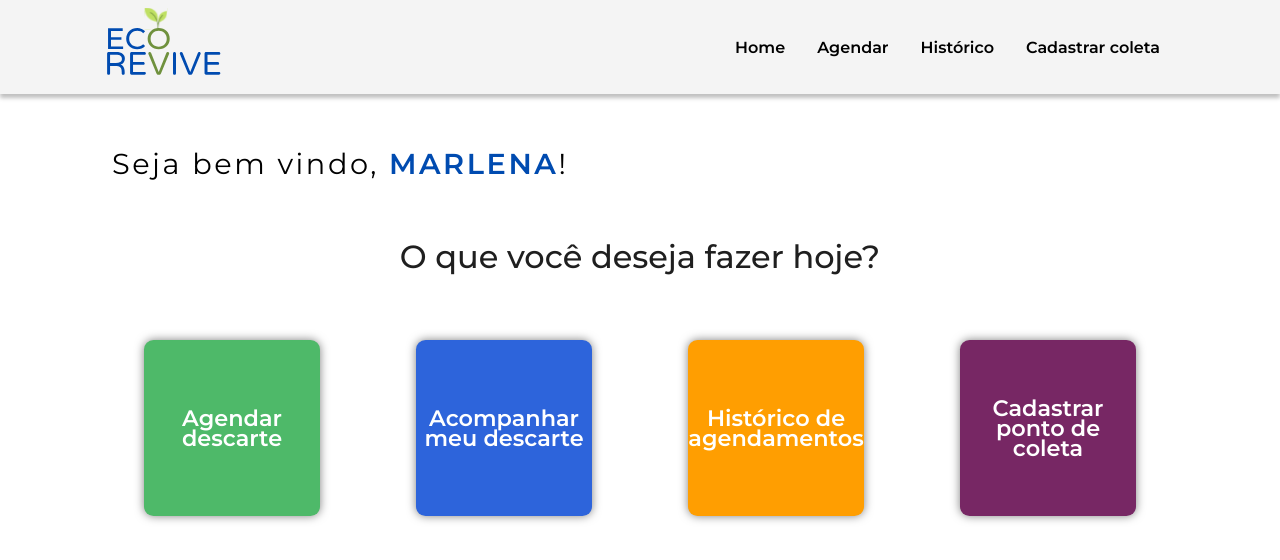
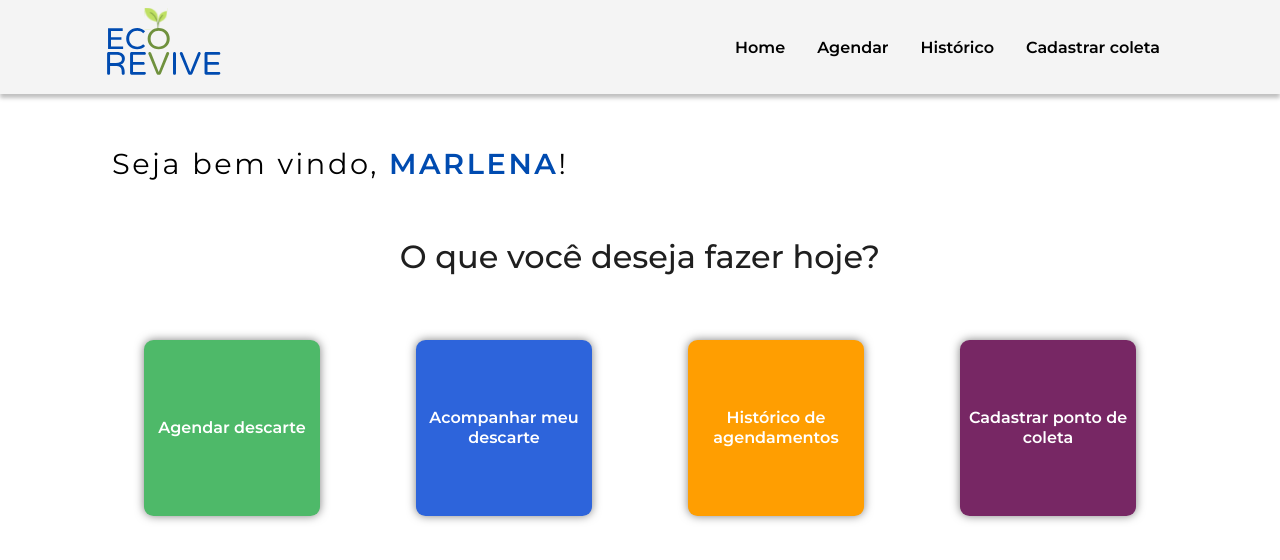
Before and after one commit to dEgito/EcoRevive, a React (Create React App) app in the folder eco-revive/: page /home in a window 1280 px wide. Shown: the top 560 px of the page. Built offline with nearby package versions, Linux system fonts and the light colour scheme.

Commit message:
fix: reduz tamanho da fonte do componente

```diff
--- a/eco-revive/src/components/boxLinks/boxLinksStyle.js
+++ b/eco-revive/src/components/boxLinks/boxLinksStyle.js
@@ -10,6 +10,7 @@ export const BoxLink = styled.div`
 
   display: flex;
   align-items: center;
+  justify-content: center;
 
   background-color: ${(props) => {
     switch (props.color) {
@@ -33,7 +34,7 @@ export const BoxLink = styled.div`
   p {
     font-family: Montserrat, sans-serif;
     color: #fff;
-    font-size: 1.4rem;
+    font-size: 1rem;
     font-weight: 700;
     line-height: 1.25rem;
     text-align: center;
--- a/eco-revive/src/components/button/style.js
+++ b/eco-revive/src/components/button/style.js
@@ -1,7 +1,7 @@
 import styled from "styled-components";
 
 export const Btn = styled.button`
-  border-radius: 0.6rem;
+  border-radius: 4.98rem;
   width: 100%;
   max-width: ${(props) => {
     return props.category === "filter" ? "11.4rem" : "9.5rem";
```
